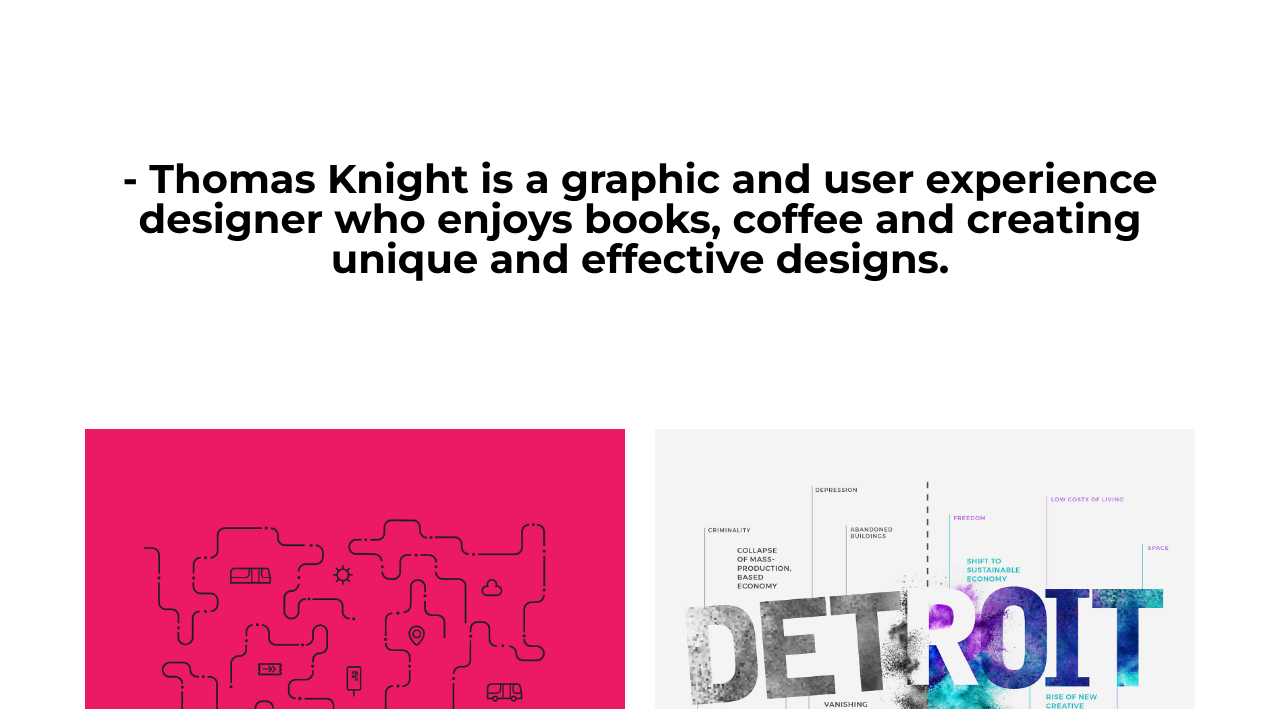
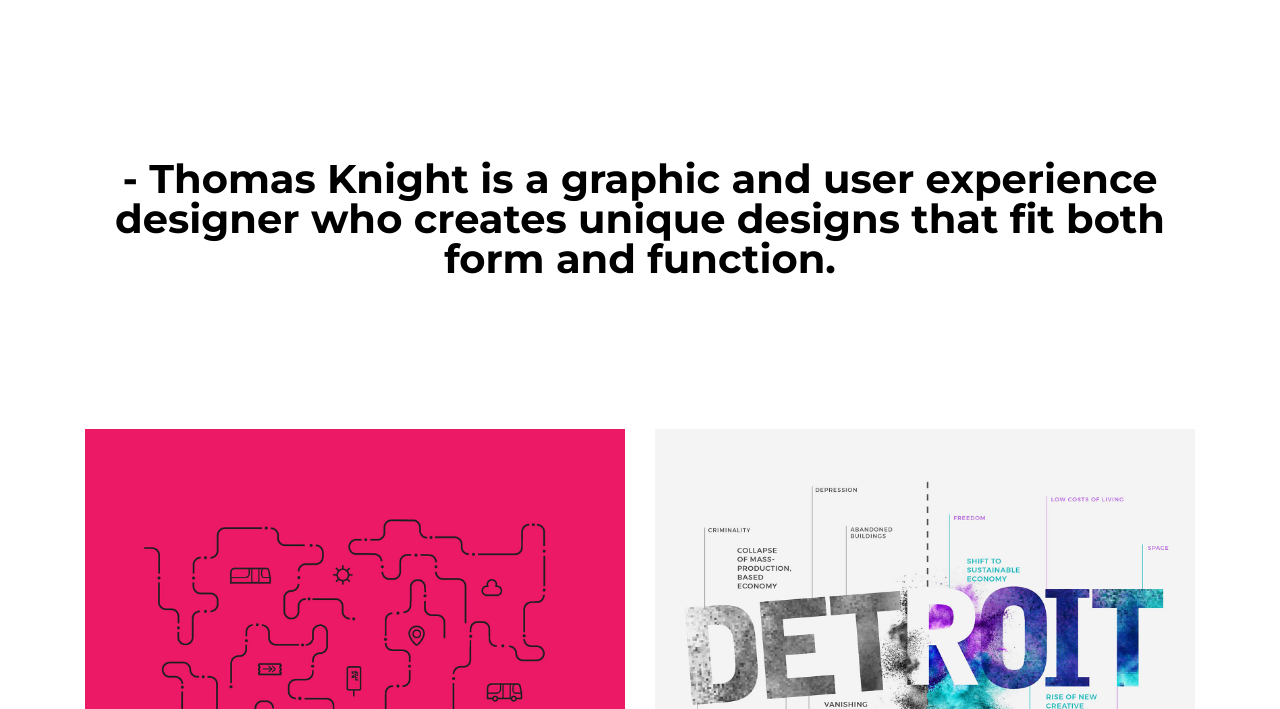
Before and after one commit to thomasknightdesign/thomasknightdesign.github.io, a website with bundled scripts: page index.html in a window 1280 px wide. Shown: the part 91-800 px from the top of the page. Built offline with nearby package versions, Linux system fonts and the light colour scheme; a web font is replaced by a local one.

Commit message:
Intro Change

```diff
--- a/index.html
+++ b/index.html
@@ -63,7 +63,7 @@
     <header class="masthead">
       <div class="container">
         <div class="intro-text">
-          <div class="intro-lead-in">- Thomas Knight is a graphic and user experience designer who enjoys books, coffee and creating unique and effective designs.</div>
+          <div class="intro-lead-in">- Thomas Knight is a graphic and user experience designer who creates unique designs that fit both form and function.</div>
           <div class="intro-heading text-uppercase"></div>
         </div>
       </div>
```
